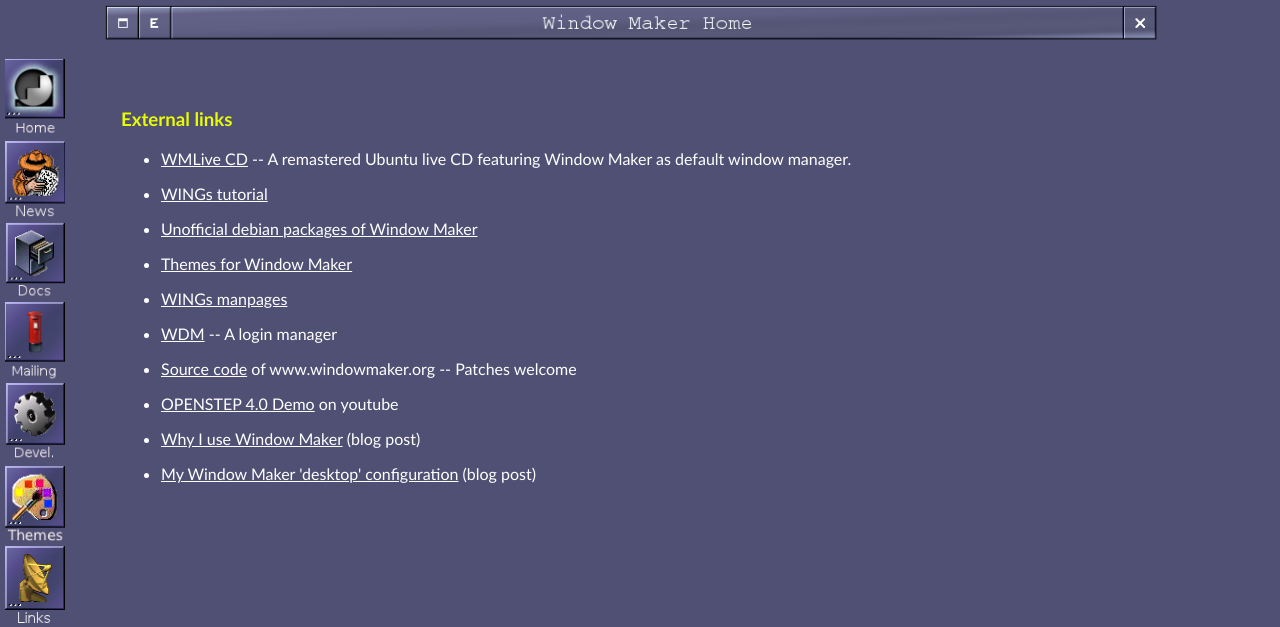
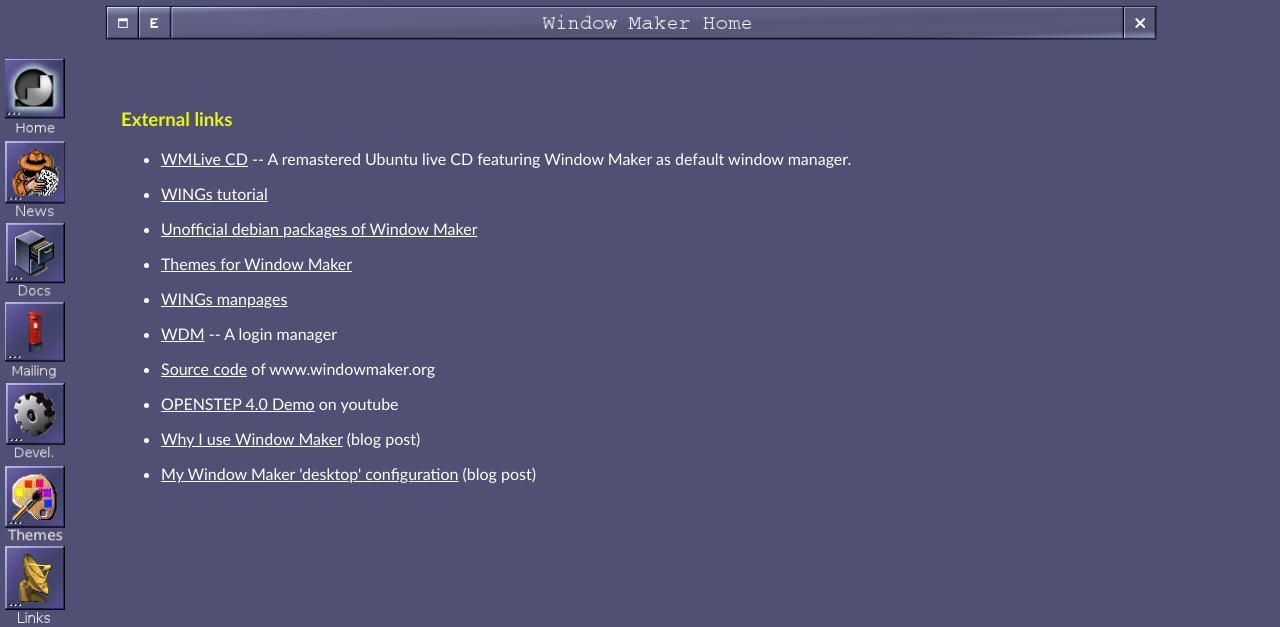
Before and after one commit to window-maker/dockapps, a PHP site: page /links.php in a window 1280 px wide. Shown: the part 41-668 px from the top of the page. Run offline with PHP 8.4, Linux system fonts and the light colour scheme.

Commit message:
Small update on links.php

```diff
--- a/links.php
+++ b/links.php
@@ -47,7 +47,7 @@
 	    </li>
 
 	    <li>
-	      <p><a href="http://repo.or.cz/w/whome.git" target="_blank">Source code</a> of www.windowmaker.org -- Patches welcome</p>
+	      <p><a href="http://repo.or.cz/w/whome.git" target="_blank">Source code</a> of www.windowmaker.org </p>
 	    </li>
 
 	    <li>
```
